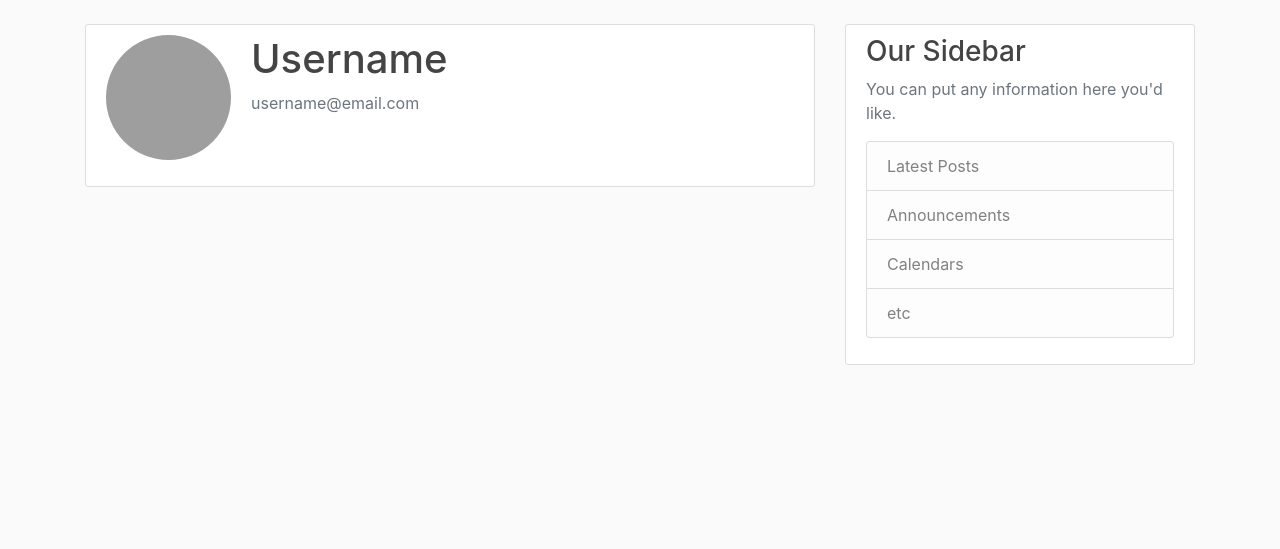
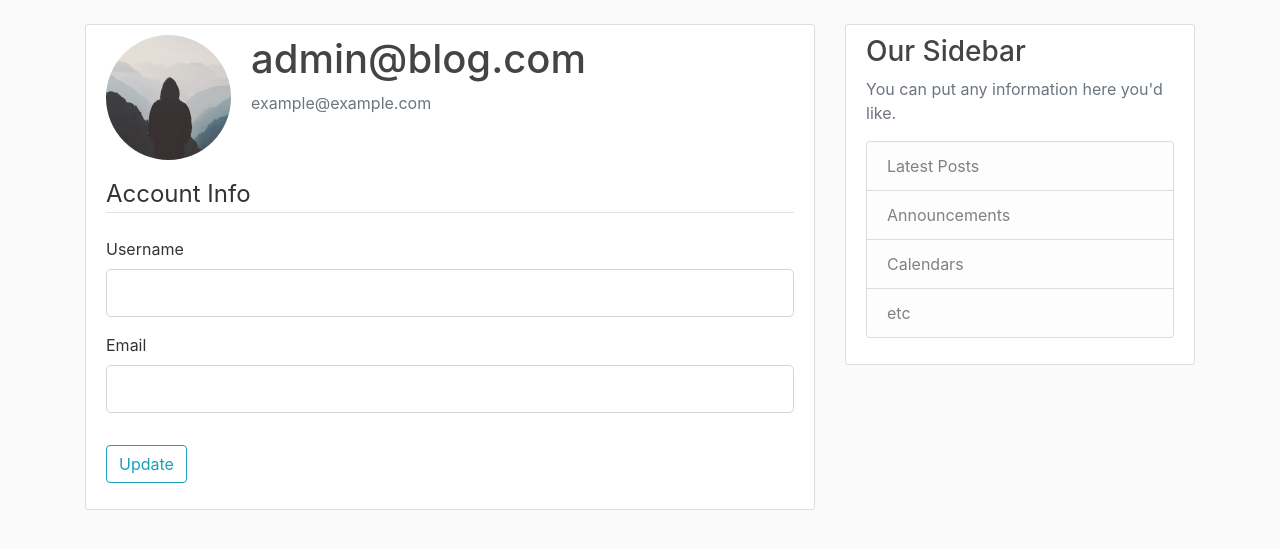
Before and after one commit to youhubs/flaskblog, a Flask app: page /account in a window 1280 px wide. Shown: the part 56-605 px from the top of the page. Run offline with Flask 2, Linux system fonts and the light colour scheme; a user stored in the database is signed in; some libraries are stand-ins or nearby versions; grey boxes are pictures that could not be loaded.

Commit message:
Added UpdateAccountForm

```diff
--- a/blog/forms.py
+++ b/blog/forms.py
@@ -1,4 +1,5 @@
 from flask_wtf import FlaskForm
+from flask_login import current_user
 from wtforms import StringField, PasswordField, SubmitField, BooleanField
 from wtforms.validators import DataRequired, Length, Email, EqualTo, ValidationError
 from blog.models import User
@@ -12,6 +13,31 @@ class RegistrationForm(FlaskForm):
     submit = SubmitField('Sign Up')
 
     def validate_username(self, username):
+        if username.data != current_user.username:
+            user = User.query.filter_by(username=username.data).first()
+            if user:
+                raise ValidationError('That username exists! Please try again!')
+
+    def validate_email(self, email):
+        if email.data != current_user.email:
+            email = User.query.filter_by(email=email.data).first()
+            if email:
+                raise ValidationError('That email exists! Please try again!')
+
+
+class LoginForm(FlaskForm):
+    email = StringField('Email', validators=[DataRequired(), Email()])
+    password = PasswordField('Password', validators=[DataRequired()])
+    remember = BooleanField('Remember Me')
+    submit = SubmitField('Login')
+
+
+class UpdateAccountForm(FlaskForm):
+    username = StringField('Username', validators=[DataRequired(), Length(min=2, max=20)])
+    email = StringField('Email', validators=[DataRequired(), Email()])
+    submit = SubmitField('Update')
+
+    def validate_username(self, username):
         user = User.query.filter_by(username=username.data).first()
         if user:
             raise ValidationError('That username exists! Please try again!')
@@ -20,10 +46,3 @@ class RegistrationForm(FlaskForm):
         email = User.query.filter_by(email=email.data).first()
         if email:
             raise ValidationError('That email exists! Please try again!')
-
-
-class LoginForm(FlaskForm):
-    email = StringField('Email', validators=[DataRequired(), Email()])
-    password = PasswordField('Password', validators=[DataRequired()])
-    remember = BooleanField('Remember Me')
-    submit = SubmitField('Login')
--- a/blog/routes.py
+++ b/blog/routes.py
@@ -1,7 +1,7 @@
 from flask import render_template, url_for, flash, redirect, request
 from blog import app, db, bcrypt
 from blog.models import User, Post
-from blog.forms import RegistrationForm, LoginForm
+from blog.forms import RegistrationForm, LoginForm, UpdateAccountForm
 from flask_login import login_user, current_user, logout_user, login_required
 
 
@@ -71,4 +71,6 @@ def logout():
 @app.route("/account")
 @login_required
 def account():
-    return render_template('account.html', title='Account')
+    form = UpdateAccountForm()
+    image_file = url_for('static', filename='profile_pics/' + current_user.image_file)
+    return render_template('account.html', title='Account', image_file=image_file, form=form)
--- a/blog/templates/account.html
+++ b/blog/templates/account.html
@@ -2,12 +2,47 @@
 {% block content %}
 <div class="content-section">
     <div class="media">
-      <img class="rounded-circle account-img" src="userimage.jpg">
+      <img class="rounded-circle account-img" src="{{ image_file }}">
       <div class="media-body">
-        <h2 class="account-heading">Username</h2>
-        <p class="text-secondary">username@email.com</p>
+        <h2 class="account-heading">{{ current_user.username }}</h2>
+        <p class="text-secondary">{{ current_user.email }}</p>
       </div>
     </div>
     <!-- FORM HERE -->
+    <form method="POST" action="">
+        {{ form.hidden_tag() }}
+        <fieldset class="form-group">
+            <legend class="border-bottom mb-4">Account Info</legend>
+            <div class="form-group">
+                {{ form.username.label(class="form-control-label") }}
+                {% if form.username.errors %}
+                    {{ form.username(class="form-control form-control-lg is-invalid") }}
+                    <div class="invalid-feedback">
+                        {% for error in form.username.errors %}
+                            <span>{{ error }}</span>
+                        {% endfor %}
+                    </div>
+                {% else %}
+                    {{ form.username(class="form-control form-control-lg") }}
+                {% endif %}
+            </div>
+            <div class="form-group">
+                {{ form.email.label(class="form-control-label") }}
+                {% if form.email.errors %}
+                    {{ form.email(class="form-control form-control-lg is-invalid") }}
+                    <div class="invalid-feedback">
+                        {% for error in form.email.errors %}
+                            <span>{{ error }}</span>
+                        {% endfor %}
+                    </div>
+                {% else %}
+                    {{ form.email(class="form-control form-control-lg") }}
+                {% endif %}
+            </div>
+        </fieldset>
+        <div class="form-group">
+            {{ form.submit(class="btn btn-outline-info") }}
+        </div>
+    </form>
   </div>
 {% endblock content %}
```
Also changed, not shown: blog/static/profile_pics/default.jpg (added).
